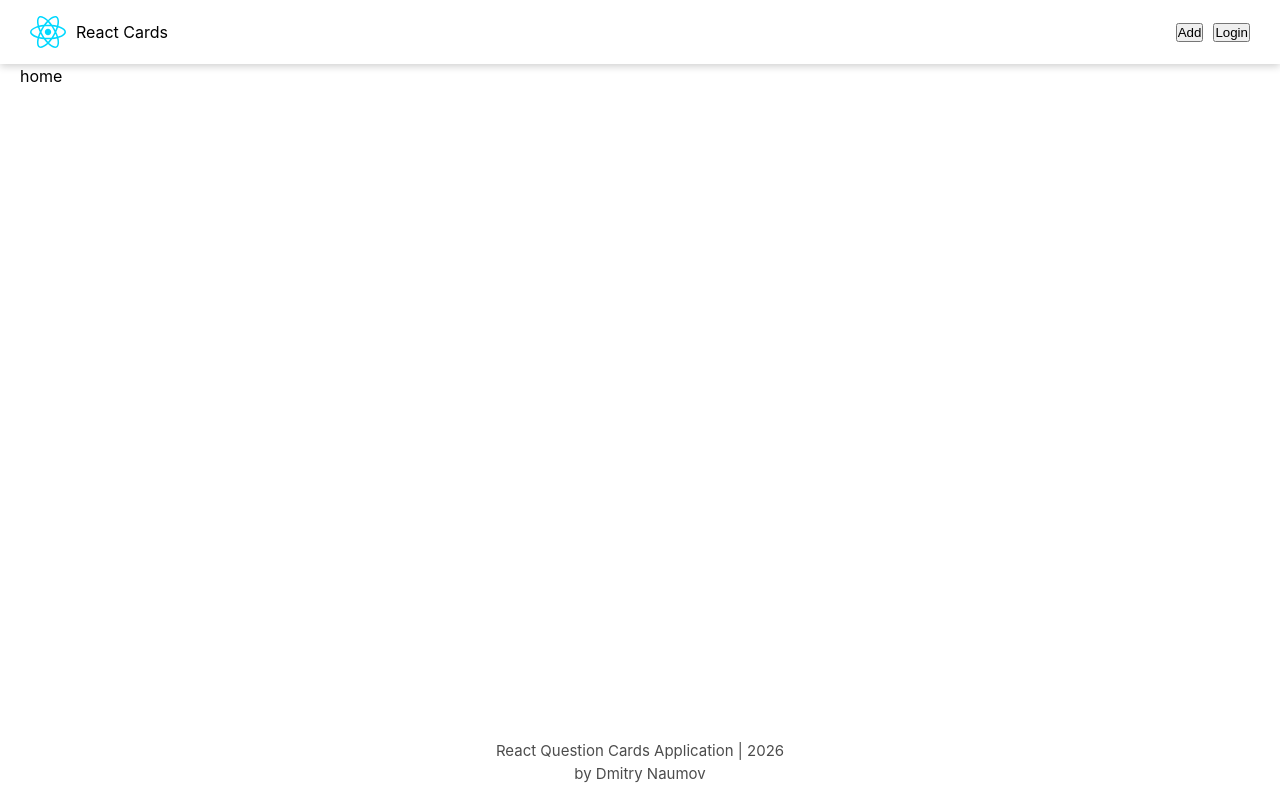
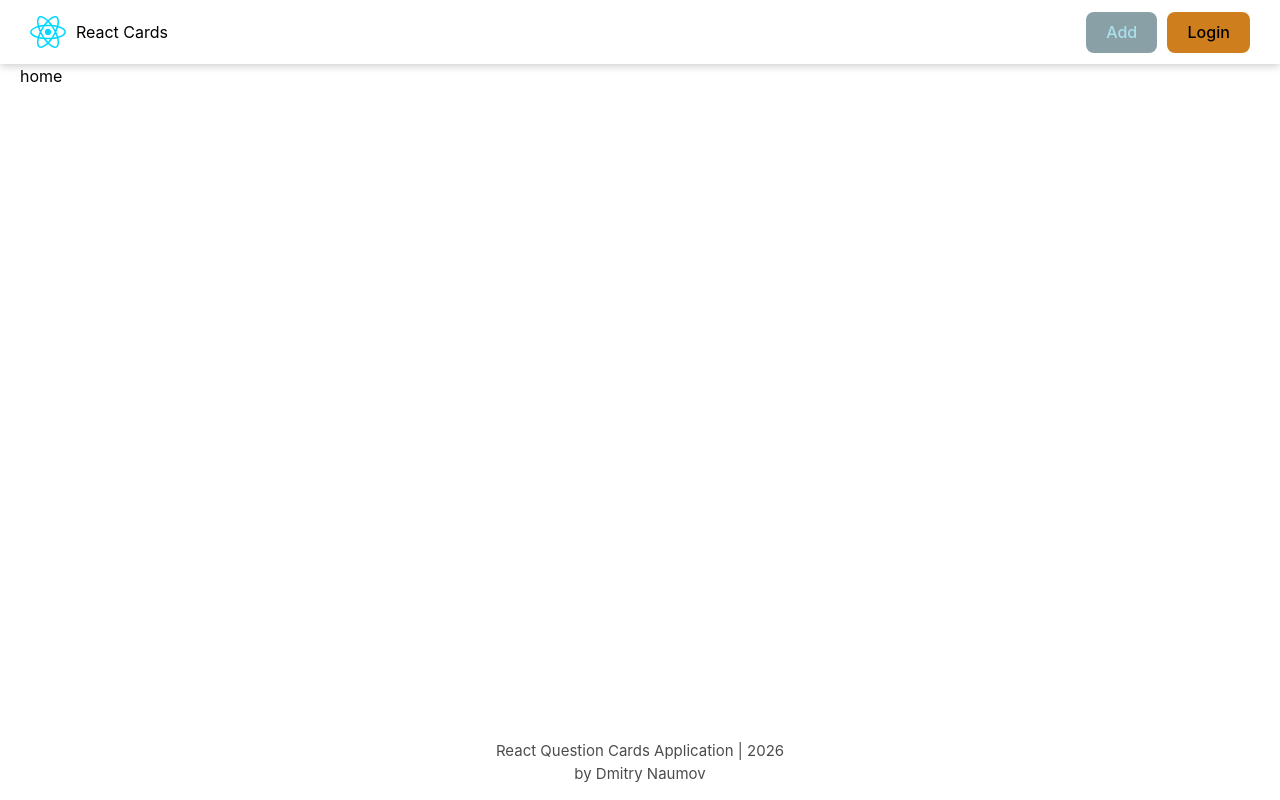
Before and after one commit to MempfisD/react-app-course, a React (Vite) app: page / in a window 1280 px wide. Built offline with nearby package versions, Linux system fonts and the light colour scheme.

Commit message:
add Button component with new styles and classes

```diff
--- a/src/components/Button/Button.jsx
+++ b/src/components/Button/Button.jsx
@@ -1,6 +1,8 @@
-export const Button = ({ onClick, children }) => {
+import cls from './Button.module.css'
+
+export const Button = ({ onClick, isActive, isDisabled, children }) => {
 	return (
-		<button onClick={onClick}>
+		<button className={`${cls.btn} ${isActive ? cls.isActive : ''}`} onClick={onClick} disabled={isDisabled}>
 			{children}
 		</button>
 	)
--- a/src/components/Button/Button.module.css
+++ b/src/components/Button/Button.module.css
@@ -1,18 +1,31 @@
-.counter {
-	font-size: 16px;
-	padding: 5px 10px;
-	border-radius: 5px;
-	color: var(--accent);
-	background: var(--accent-bg);
-	border: 2px solid transparent;
-	transition: border-color 0.3s;
-	margin-bottom: 24px;
+.btn {
+	border-radius: 8px;
+	border: 1px solid transparent;
+	padding: 0.6em 1.2em;
+	font-size: 1em;
+	font-weight: 500;
+	font-family: inherit;
+	background-color: var(--btn-bg-color);
+	color: var(--btn-text-color);
+	cursor: pointer;
+	transition: border-color 0.25s;
+}
 
-	&:hover {
-		border-color: var(--accent-border);
-	}
-	&:focus-visible {
-		outline: 2px solid var(--accent);
-		outline-offset: 2px;
-	}
+.btn:hover {
+	border-color: #2f2f2f;
 }
+
+.btn:focus,
+.btn:focus-visible {
+	outline: 4px auto #2f2f2f;
+}
+
+.btn:disabled {
+	opacity: 0.5;
+	pointer-events: none;
+}
+
+.isActive {
+	color: #000;
+	background-color: #ce7e1d;
+}
--- a/src/components/Header/Header.jsx
+++ b/src/components/Header/Header.jsx
@@ -10,8 +10,8 @@ export const Header = () => {
 				<span>React Cards</span>
 			</p>
 			<div className={cls.headerButtons}>
-				<Button>Add</Button>
-				<Button>Login</Button>
+				<Button isDisabled>Add</Button>
+				<Button isActive>Login</Button>
 			</div>
 		</header>
 	)
--- a/src/index.css
+++ b/src/index.css
@@ -1,6 +1,9 @@
 :root {
 	--main-bg-color: #23272f;
 	--text-color: #fff;
+
+	--btn-bg-color: #383b3f;
+	--btn-text-color: #fff;
 
 	font-family: Inter, system-ui, Arial, Helvetica, sans-serif;
 	line-height: 1.5;
@@ -33,6 +36,9 @@ a {
 	:root {
 		--main-bg-color: #fff;
 		--text-color: #000;
+
+		--btn-bg-color: #16444f;
+		--btn-text-color: #57c4dc;
 	}
 }
 
@@ -40,5 +46,8 @@ a {
 	:root {
 		--main-bg-color: #23272f;
 		--text-color: #fff;
+
+		--btn-bg-color: #383b3f;
+		--btn-text-color: #fff;
 	}
 }
```
